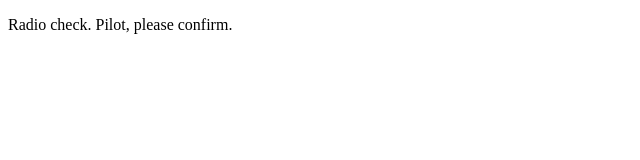
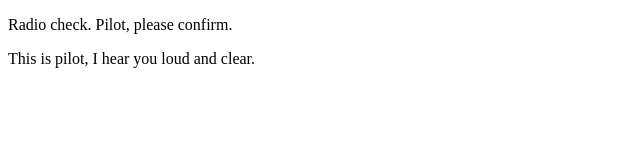
Before and after one commit to kopp12/communication-log-pilot, a plain HTML site: page index.html in a window 1280 px wide. Shown: the whole page, without its empty margins (0-640 px from the left). Drawn offline with Linux system fonts and the light colour scheme.

Commit message:
Respond to control

```diff
--- a/index.html
+++ b/index.html
@@ -1,6 +1,9 @@
 <!DOCTYPE html>
 <html>
-   <body>
-      <p>Radio check. Pilot, please confirm.</p>
-   </body>
+
+<body>
+  <p>Radio check. Pilot, please confirm.</p>
+  <p>This is pilot, I hear you loud and clear.</p>
+</body>
+
 </html>
```
